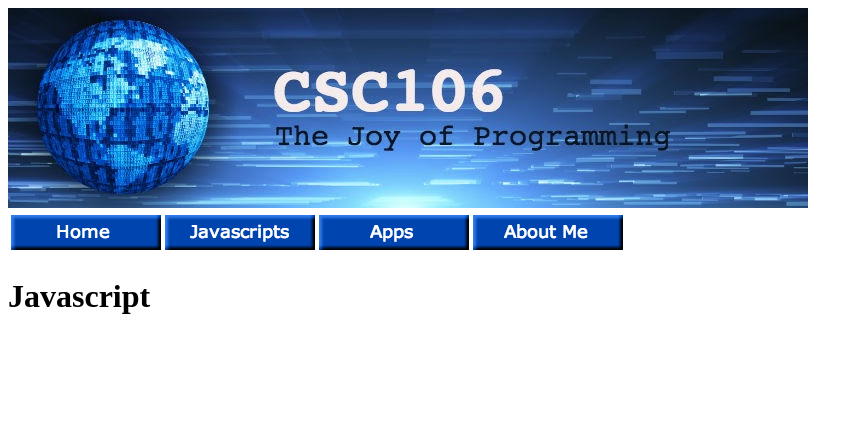
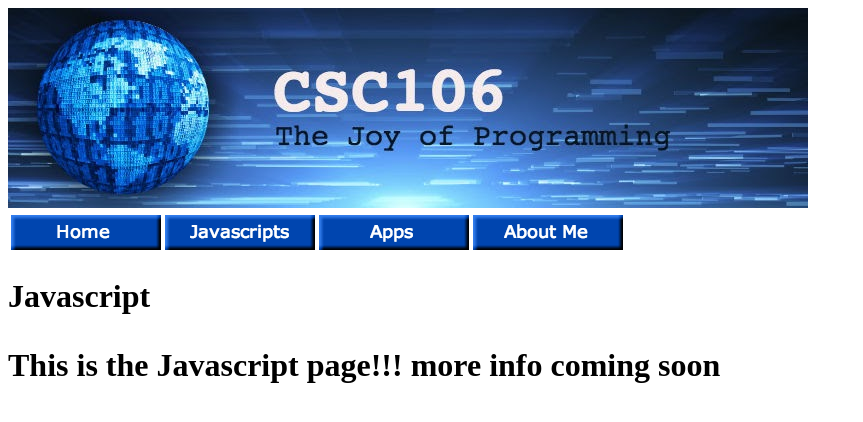
Before and after one commit to nroy0703/nrobillard.github.io, a plain HTML site: page javascripts.html in a window 1280 px wide. Shown: the whole page, without its empty margins (0-863 px from the left). Drawn offline with Linux system fonts and the light colour scheme.

Commit message:
Update javascripts.html

```diff
--- a/javascripts.html
+++ b/javascripts.html
@@ -37,5 +37,7 @@
         </table>
 
 <h1> Javascript <h1>
+
+    <p> This is the Javascript page!!! more info coming soon</p>
     </body>
 </html>
```
